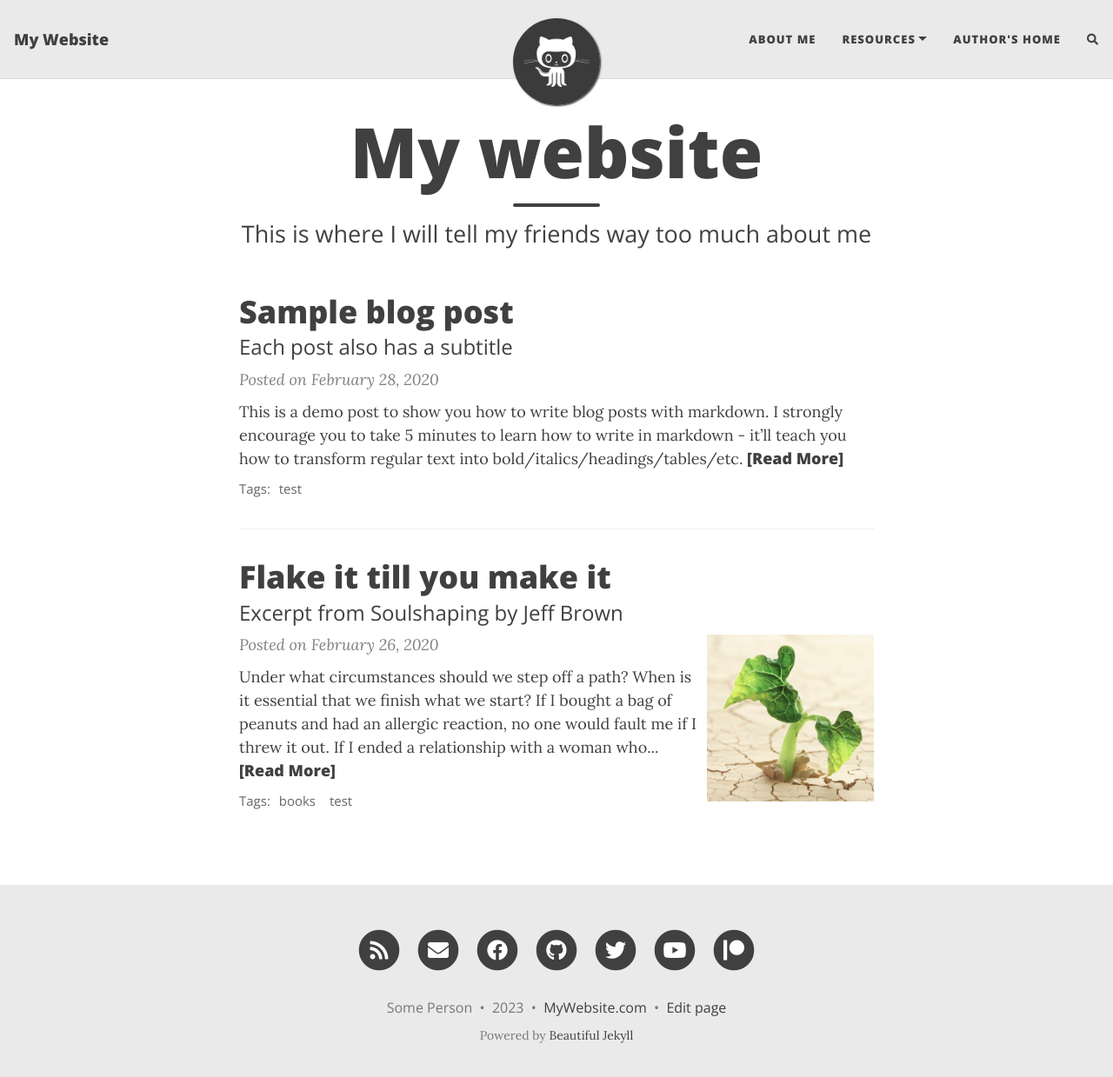
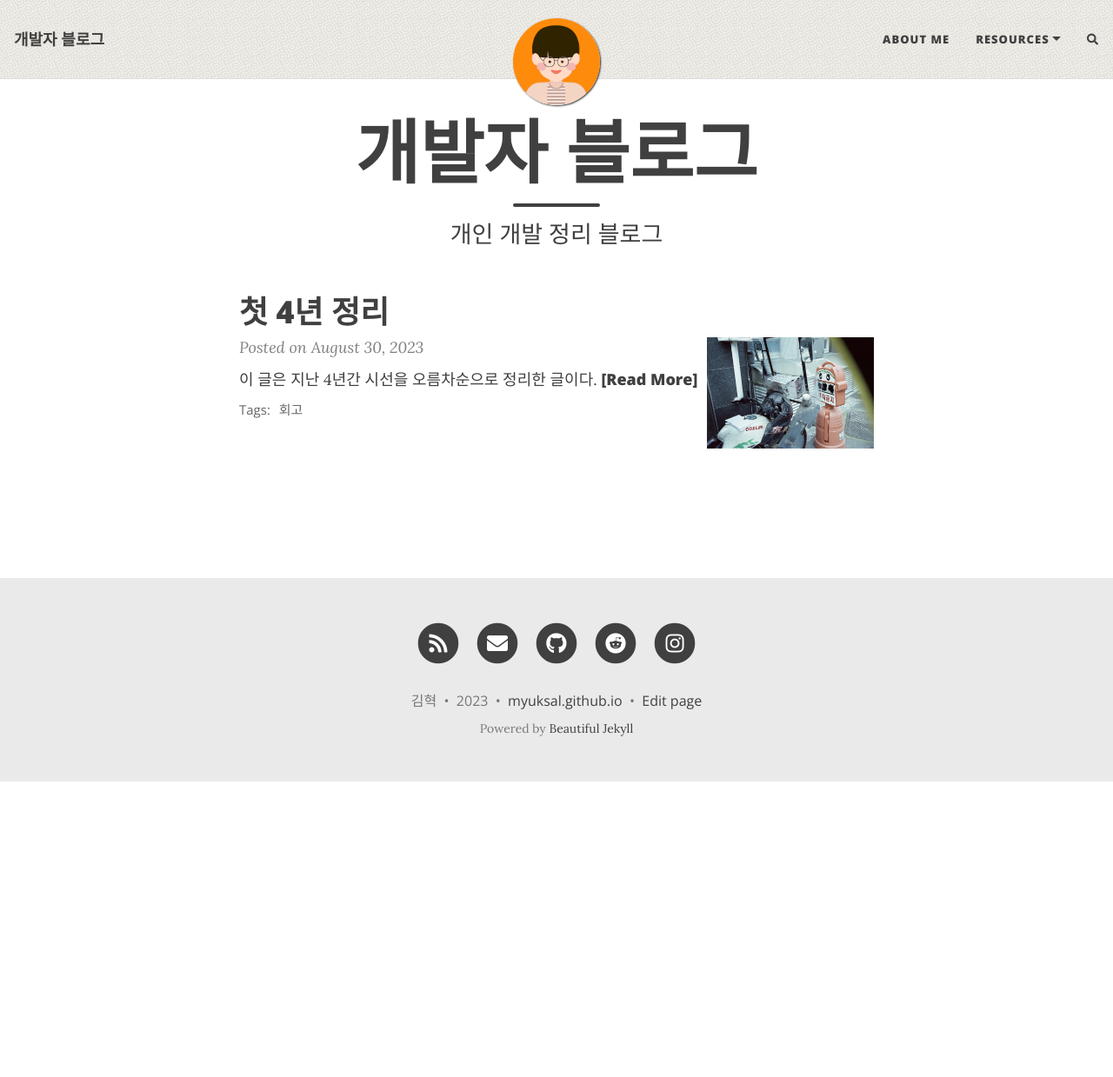
Before and after one commit to myuksal/myuksal.github.io, a Jekyll site: the page built from index.html, in a window 1280 px wide and 1252 px high. Shown: the top 1239 px of the window at 87% size. Built offline with Jekyll 4.4.1, drawn with Linux system fonts in a browser that asks for light colours; nearby versions of some CDN libraries; the list of posts is cut into pages by our own code; comment, search, counter and statistics services are not loaded.

Commit message:
feat: 2023-08-30

````diff
--- a/_config.yml
+++ b/_config.yml
@@ -10,10 +10,10 @@
 ############################
 
 # Name of website
-title: My Website
+title: 개발자 블로그
 
 # Your name to show in the footer
-author: Some Person
+author: 김혁
 
 ###############################################
 # --- List of links in the navigation bar --- #
@@ -24,7 +24,7 @@ navbar-links:
   Resources:
     - Beautiful Jekyll: "https://beautifuljekyll.com"
     - Learn markdown: "https://www.markdowntutorial.com/"
-  Author's home: "https://deanattali.com"
+  # Author's home: "https://deanattali.com"
 
 ################
 # --- Logo --- #
@@ -49,20 +49,16 @@ round-avatar: true
 # Select the social network links that you want to show in the footer.
 # Uncomment the links you want to show and add your information to each one.
 social-network-links:
-  email: "someone@example.com"
+  email: "jupyter@kakao.com"
   rss: true  # remove this line if you don't want to show an RSS link at the bottom
-  facebook: deanattali
-  github: daattali
-  twitter: daattali
-  patreon: DeanAttali
-  youtube: c/daattali
+  github: myuksal
 #  medium: yourname
-#  reddit: yourname
+  reddit: Kim_Myuksal
 #  linkedin: daattali
 #  xing: yourname
 #  stackoverflow: "3943160/daattali"
 #  snapchat: deanat78
-#  instagram: deanat78
+  instagram: k_h1203
 #  spotify: yourname
 #  telephone: +14159998888
 #  steam: deanat78
@@ -94,7 +90,7 @@ share-links-active:
 
 # How to display the link to your website in the footer
 # Remove this if you don't want a link in the footer
-url-pretty: "MyWebsite.com"
+url-pretty: "myuksal.github.io"
 
 # Excerpt word length - Truncate the excerpt of each post on the feed page to the specified number of words
 excerpt_length: 50
@@ -140,7 +136,7 @@ footer-hover-col: "#0085A1"
 # Alternatively, the navbar, footer, and page background can be set to an image
 # instead of colour
 
-#navbar-img: "/assets/img/bgimage.png"
+navbar-img: "/assets/img/bgimage.png"
 #footer-img: "/assets/img/bgimage.png"
 #page-img: "/assets/img/bgimage.png"
 
@@ -160,7 +156,7 @@ footer-hover-col: "#0085A1"
 #################################
 
 # Fill in your Google Analytics tag ID (or "Measurement ID") to track your website usage
-#gtag: "G-XXXXXXXXXX"
+gtag: "G-ER2G1H0D9K"
 
 # Fill in your Cloudflare Analytics beacon token to track your website using Cloudflare Analytics
 #cloudflare_analytics: ""
@@ -186,7 +182,7 @@ footer-hover-col: "#0085A1"
 ####################
 
 # To use Disqus comments, sign up to https://disqus.com and fill in your Disqus shortname (NOT the userid)
-#disqus: ""
+disqus: "myuksal-github-io"
 
 # To use Facebook Comments, create a Facebook app and fill in the Facebook App ID
 #fb_comment_id: ""
@@ -249,7 +245,7 @@ date_format: "%B %-d, %Y"
 #################################################################################
 
 # Output options (more information on Jekyll's site)
-timezone: "America/Toronto"
+timezone: "Asia/Seoul"
 markdown: kramdown
 highlighter: rouge
 permalink: /:year-:month-:day-:title/
--- a/_posts/2020-02-26-flake-it-till-you-make-it.md
+++ /dev/null
@@ -1,17 +0,0 @@
----
-layout: post
-title: Flake it till you make it
-subtitle: Excerpt from Soulshaping by Jeff Brown
-cover-img: /assets/img/path.jpg
-thumbnail-img: /assets/img/thumb.png
-share-img: /assets/img/path.jpg
-tags: [books, test]
----
-
-Under what circumstances should we step off a path? When is it essential that we finish what we start? If I bought a bag of peanuts and had an allergic reaction, no one would fault me if I threw it out. If I ended a relationship with a woman who hit me, no one would say that I had a commitment problem. But if I walk away from a seemingly secure route because my soul has other ideas, I am a flake?
-
-The truth is that no one else can definitively know the path we are here to walk. It’s tempting to listen—many of us long for the omnipotent other—but unless they are genuine psychic intuitives, they can’t know. All others can know is their own truth, and if they’ve actually done the work to excavate it, they will have the good sense to know that they cannot genuinely know anyone else’s. Only soul knows the path it is here to walk. Since you are the only one living in your temple, only you can know its scriptures and interpretive structure.
-
-At the heart of the struggle are two very different ideas of success—survival-driven and soul-driven. For survivalists, success is security, pragmatism, power over others. Success is the absence of material suffering, the nourishing of the soul be damned. It is an odd and ironic thing that most of the material power in our world often resides in the hands of younger souls. Still working in the egoic and material realms, they love the sensations of power and focus most of their energy on accumulation. Older souls tend not to be as materially driven. They have already played the worldly game in previous lives and they search for more subtle shades of meaning in this one—authentication rather than accumulation. They are often ignored by the culture at large, although they really are the truest warriors.
-
-A soulful notion of success rests on the actualization of our innate image. Success is simply the completion of a soul step, however unsightly it may be. We have finished what we started when the lesson is learned. What a fear-based culture calls a wonderful opportunity may be fruitless and misguided for the soul. Staying in a passionless relationship may satisfy our need for comfort, but it may stifle the soul. Becoming a famous lawyer is only worthwhile if the soul demands it. It is an essential failure if you are called to be a monastic this time around. If you need to explore and abandon ten careers in order to stretch your soul toward its innate image, then so be it. Flake it till you make it.
--- a/_posts/2020-02-28-test-markdown.md
+++ /dev/null
@@ -1,78 +0,0 @@
----
-layout: post
-title: Sample blog post
-subtitle: Each post also has a subtitle
-gh-repo: daattali/beautiful-jekyll
-gh-badge: [star, fork, follow]
-tags: [test]
-comments: true
----
-
-This is a demo post to show you how to write blog posts with markdown.  I strongly encourage you to [take 5 minutes to learn how to write in markdown](https://markdowntutorial.com/) - it'll teach you how to transform regular text into bold/italics/headings/tables/etc.
-
-**Here is some bold text**
-
-## Here is a secondary heading
-
-Here's a useless table:
-
-| Number | Next number | Previous number |
-| :------ |:--- | :--- |
-| Five | Six | Four |
-| Ten | Eleven | Nine |
-| Seven | Eight | Six |
-| Two | Three | One |
-
-
-How about a yummy crepe?
-
-![Crepe](https://s3-media3.fl.yelpcdn.com/bphoto/cQ1Yoa75m2yUFFbY2xwuqw/348s.jpg)
-
-It can also be centered!
-
-![Crepe](https://s3-media3.fl.yelpcdn.com/bphoto/cQ1Yoa75m2yUFFbY2xwuqw/348s.jpg){: .mx-auto.d-block :}
-
-Here's a code chunk:
-
-~~~
-var foo = function(x) {
-  return(x + 5);
-}
-foo(3)
-~~~
-
-And here is the same code with syntax highlighting:
-
-```javascript
-var foo = function(x) {
-  return(x + 5);
-}
-foo(3)
-```
-
-And here is the same code yet again but with line numbers:
-
-{% highlight javascript linenos %}
-var foo = function(x) {
-  return(x + 5);
-}
-foo(3)
-{% endhighlight %}
-
-## Boxes
-You can add notification, warning and error boxes like this:
-
-### Notification
-
-{: .box-note}
-**Note:** This is a notification box.
-
-### Warning
-
-{: .box-warning}
-**Warning:** This is a warning box.
-
-### Error
-
-{: .box-error}
-**Error:** This is an error box.
--- a/aboutme.md
+++ b/aboutme.md
@@ -1,16 +1,7 @@
 ---
 layout: page
 title: About me
-subtitle: Why you'd want to go on a date with me
+subtitle: Hi
 ---
 
-My name is Inigo Montoya. I have the following qualities:
-
-- I rock a great mustache
-- I'm extremely loyal to my family
-
-What else do you need?
-
-### My story
-
-To be honest, I'm having some trouble remembering right now, so why don't you just watch [my movie](https://en.wikipedia.org/wiki/The_Princess_Bride_%28film%29) and it will answer **all** your questions.
+My name is Myuksal.
--- a/index.html
+++ b/index.html
@@ -1,5 +1,5 @@
 ---
 layout: home
-title: My website
-subtitle: This is where I will tell my friends way too much about me
+title: 개발자 블로그
+subtitle: 개인 개발 정리 블로그
 ---
--- a/staticman.yml
+++ b/staticman.yml
@@ -25,7 +25,7 @@ comments:
   #
   # Name of the branch being used. Must match the `branch` in the theme config
   # file.
-  branch: "master"   #  use "master" for user page or "gh-pages" for project pages
+  branch: "main"   #  use "master" for user page or "gh-pages" for project pages
 
   commitMessage: "New comment by {fields.name}"
 
````
Also changed, not shown: _posts/2023-08-30-첫4년-정리.md (added, +159 -0 lines), assets/img/2023-08-30-첫4년-정리/cover.jpg (added), assets/img/avatar-icon.png, assets/img/hello_world.jpeg (deleted), assets/img/path.jpg (deleted), assets/img/thumb.png (deleted), screenshot.png (deleted).
